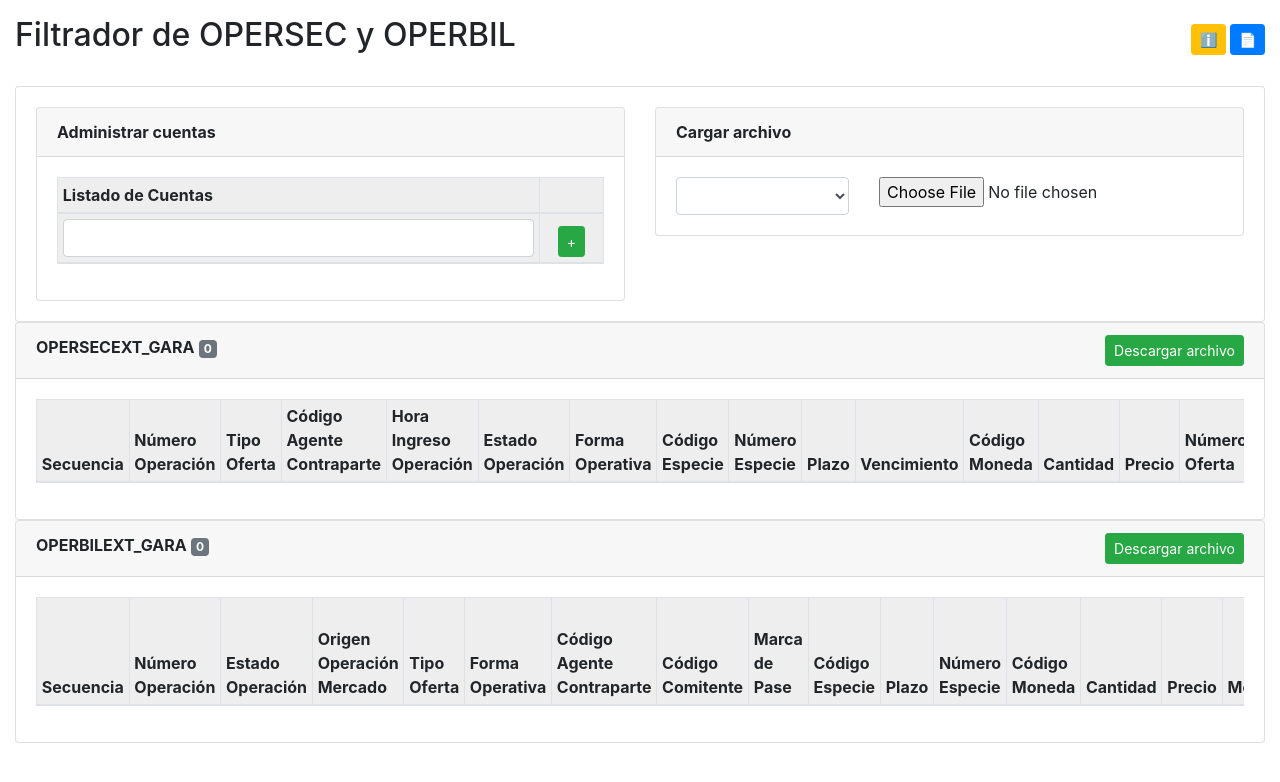
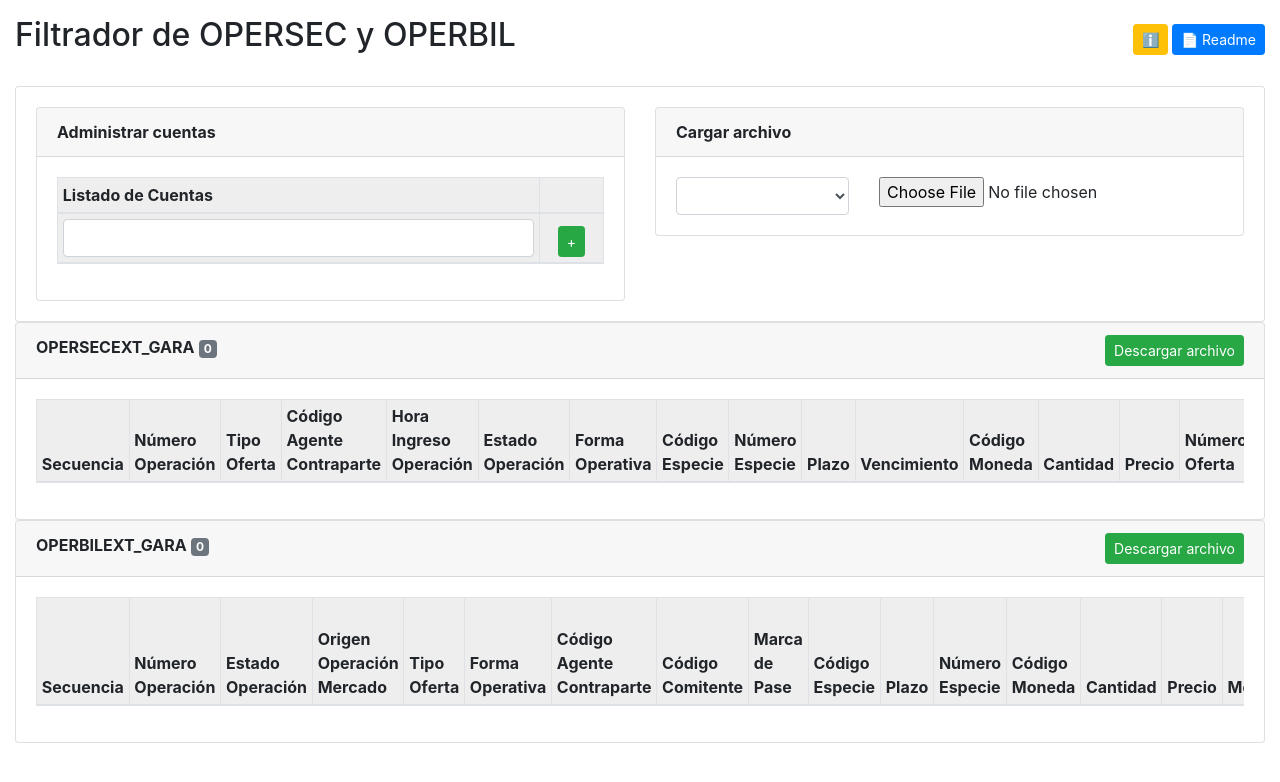
Before and after one commit to gmissan/axis-filtrador-web, a plain HTML site: page index.html in a window 1280 px wide. Drawn offline with nearby package versions, Linux system fonts and the light colour scheme.

Commit message:
add label readme

```diff
--- a/index.html
+++ b/index.html
@@ -17,10 +17,11 @@
 
           <div>
             <button
+              title="Readme y Codigo Fuente"
               onclick="window.open('https://github.com/gmissan/axis-filtrador-web', '_blank')"
               class="btn btn-sm btn-primary float-right ml-1"
             >
-              📄
+              📄 Readme
             </button>
 
             <button
```
